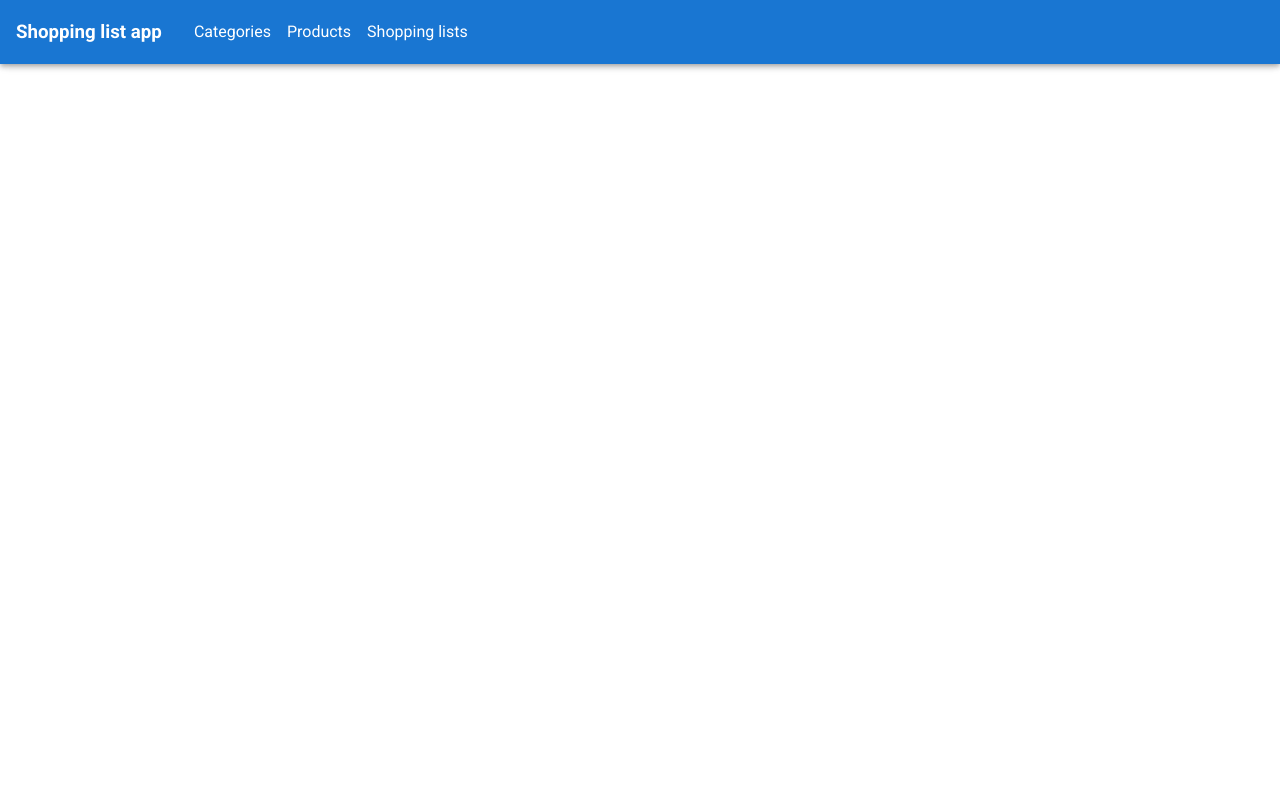
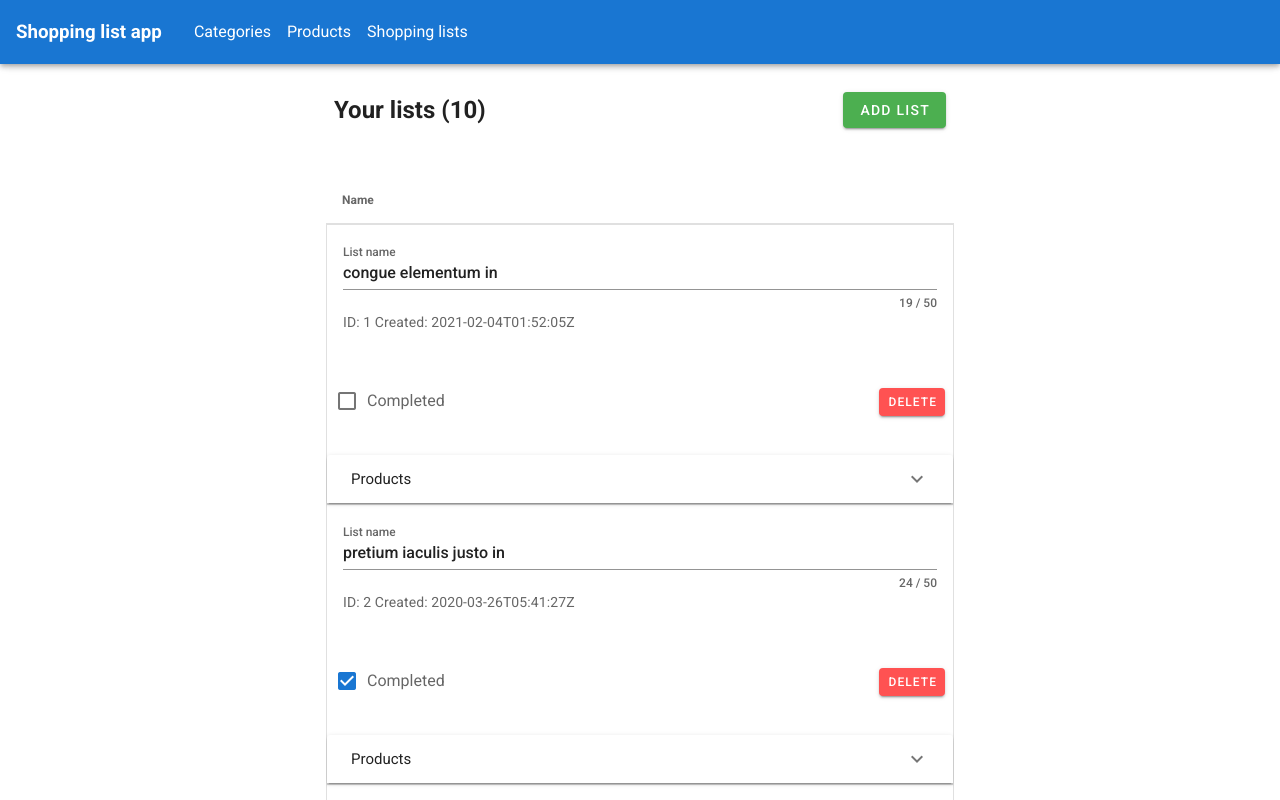
Before and after one commit to bartek9105/shopping-list, a Vue app: page /lists in a window 1280 px wide. Shown: the top 800 px of the page. Built offline with nearby package versions, Linux system fonts and the light colour scheme.

Commit message:
Added list page and list functionality

```diff
--- a/src/App.vue
+++ b/src/App.vue
@@ -13,7 +13,7 @@ import AppNavbar from '@/components/AppNavbar'
 export default {
 	name: 'App',
 	components: {
-		AppNavbar
+		AppNavbar,
 	}
 }
 </script>
--- a/src/router/index.js
+++ b/src/router/index.js
@@ -2,6 +2,7 @@ import Vue from 'vue'
 import VueRouter from 'vue-router'
 import Categories from '../views/Categories.vue'
 import Products from '../views/Products.vue'
+import Lists from '../views/Lists.vue'
 
 Vue.use(VueRouter)
 
@@ -15,6 +16,11 @@ const routes = [
     path: '/products',
     name: 'Products',
     component: Products
+  },
+  {
+    path: '/lists',
+    name: 'Lists',
+    component: Lists
   }
 ]
 
--- /dev/null
+++ b/src/views/Lists.vue
@@ -0,0 +1,187 @@
+<template>
+    <div>
+        <v-row class="justify-center mt-4 px-4">
+			<v-col xs="12" sm="8" md="6">
+				<div class="d-flex justify-space-between align-center">
+					<div class="d-flex align-items">
+						<h2 class="mr-4">Your lists ({{ lists.length }})</h2>
+					</div>
+					<v-btn color="success" @click="addList()">
+						Add list
+					</v-btn>
+				</div>
+			</v-col>
+		</v-row>
+        <v-row class="justify-center">
+			<v-col xs="12" sm="8" md="6">
+				<v-progress-circular
+					indeterminate
+					color="primary"
+					class="mt-4"
+					v-if="isLoading"
+				></v-progress-circular>
+				<div v-else>
+					<v-simple-table class="py-6" v-if="lists.length > 0">
+						<template v-slot:default>
+							<thead>
+								<tr>
+									<th class="text-left">
+										Name
+									</th>
+								</tr>
+							</thead>
+							<tbody>
+								<tr v-for="(list, listIndex) in lists" :key="listIndex">
+									<v-card shaped tile outlined>
+                                        <v-card-title>
+                                            <v-text-field
+                                                v-model="list.name"
+                                                :rules="rules"
+                                                counter="50"
+                                                hint="Change list name"
+                                                label="List name"
+                                            ></v-text-field>
+                                        </v-card-title>
+                                        <v-card-subtitle>
+                                            ID: {{list.id}}
+                                            Created: {{list.createdAt}}
+                                        </v-card-subtitle>
+                                        <v-card-actions>
+                                            <v-container
+                                                class="px-0"
+                                                fluid
+                                            >
+                                                <v-checkbox
+                                                v-model="list.completed"
+                                                label="Completed"
+                                                ></v-checkbox>
+                                            </v-container>
+                                            <v-btn
+                                                small
+                                                color="error"
+                                                dark
+                                                @click="deleteList(listIndex)"
+                                            >
+                                                DELETE
+                                            </v-btn>
+                                        </v-card-actions>
+                                        <v-expansion-panels>
+                                            <v-expansion-panel>
+                                                <v-expansion-panel-header>
+                                                    Products
+                                                </v-expansion-panel-header>
+                                                <v-expansion-panel-content>
+                                                    <tr v-for="(product, productIndex) in list.products" :key="productIndex">
+                                                        <td>
+                                                            {{ product.name }}
+                                                            <v-chip class="ma-2" color="success" outlined>
+                                                                {{ product.category }}
+                                                            </v-chip>
+                                                        </td>
+                                                        <td>
+                                                            <v-btn
+                                                                small
+                                                                color="primary"
+                                                                dark
+                                                                @click="deleteProductFromList(list, productIndex)"
+                                                            >
+                                                                Delete
+                                                            </v-btn>
+                                                        </td>
+                                                    </tr>
+                                                    <tr>
+                                                        <td>
+                                                            <v-select
+                                                                :items="products"
+                                                                label="Select product"
+                                                                item-text="name"
+                                                                v-model="selectedProduct"
+                                                                return-object
+                                                                >
+                                                            </v-select>
+                                                        </td>
+                                                        <td>
+                                                            <v-btn
+                                                                small
+                                                                color="success"
+                                                                dark
+                                                                @click="addProductToList(list)"
+                                                            >
+                                                                Add product
+                                                            </v-btn>
+                                                        </td>
+                                                    </tr>
+                                                </v-expansion-panel-content>
+                                            </v-expansion-panel>
+                                        </v-expansion-panels>
+
+                                    </v-card>
+								</tr>
+							</tbody>
+						</template>
+					</v-simple-table>
+					<div class="mt-4" v-else>
+						No products found with specified criteria
+					</div>
+				</div>
+			</v-col>
+		</v-row>
+    </div>
+</template>
+
+<script>
+    import axios from 'axios'
+
+    export default {
+        name: 'Lists',
+        data() {
+            return {
+                lists: [],
+                products: [],
+                selectedProduct: {}
+            }
+        },
+        methods:{
+            addList(){
+                this.lists.push(
+                    {
+                        name:"test",
+                        id: 999,
+                        createdAt:"just now",
+                        completed: false,
+                        products: []
+                    }
+                )
+            },
+            deleteList(index){
+                this.lists.splice(index, 1);
+            },
+            addProductToList(list){
+                list.products.push(this.selectedProduct);
+            },
+            deleteProductFromList(list, index){
+                list.products.splice(index,1);
+            }
+        },
+        mounted() {
+        axios
+			.get('products.json')
+			.then((response) => {
+				this.products = response.data
+				this.isLoading = false
+			})
+			.catch((error) => {
+				console.log(error)
+			})
+		axios
+			.get('lists.json')
+			.then((response) => {
+				this.lists = response.data
+				this.isLoading = false
+			})
+			.catch((error) => {
+				console.log(error)
+			})
+        },
+    }
+</script>
```
Also changed, not shown: 1 other file (tests, documents, lock files or other folders).
